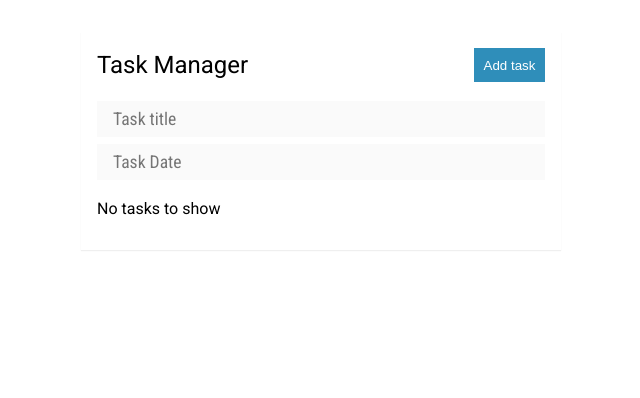
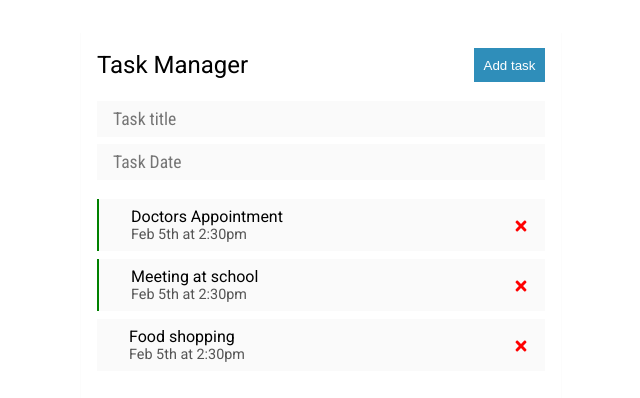
Before and after one commit to devkhaldi/task-manager, a React (Create React App) app: page / in a window 1280 px wide. Shown: the top 398 px of the page, without its empty margins (319-959 px from the left). Built offline with nearby package versions, Linux system fonts and the light colour scheme; data requests are answered from the project's data file.

Commit message:
Get tasks

```diff
--- a/package.json
+++ b/package.json
@@ -6,6 +6,7 @@
         "@testing-library/jest-dom": "^5.11.9",
         "@testing-library/react": "^11.2.5",
         "@testing-library/user-event": "^12.7.1",
+        "axios": "^0.21.1",
         "json-server": "^0.16.3",
         "react": "^17.0.1",
         "react-dom": "^17.0.1",
--- a/src/App.js
+++ b/src/App.js
@@ -1,4 +1,5 @@
-import { useState } from 'react'
+import axios from 'axios'
+import { useState, useEffect } from 'react'
 import AddTask from './components/AddTask'
 import Header from './components/Header'
 import Tasks from './components/Tasks'
@@ -8,6 +9,13 @@ function App() {
 
     // Add task form state
     const [formTask, setFormTask] = useState({ id: tasks.length, title: '', date: '', reminder: false })
+
+    useEffect(() => {
+        axios
+            .get('http://localhost:5000/tasks')
+            .then(res => setTasks(res.data))
+            .catch(err => console.log(err))
+    }, [])
 
     const onDelete = id => {
         if (window.confirm('Delete task ')) setTasks(tasks.filter(task => task.id !== id))
```
Also changed, not shown: 1 other file (tests, documents, lock files or other folders).
